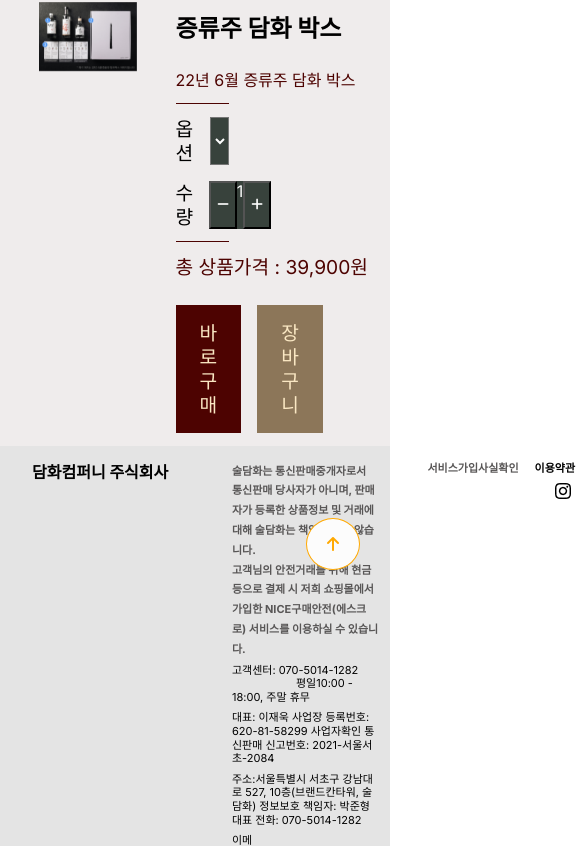
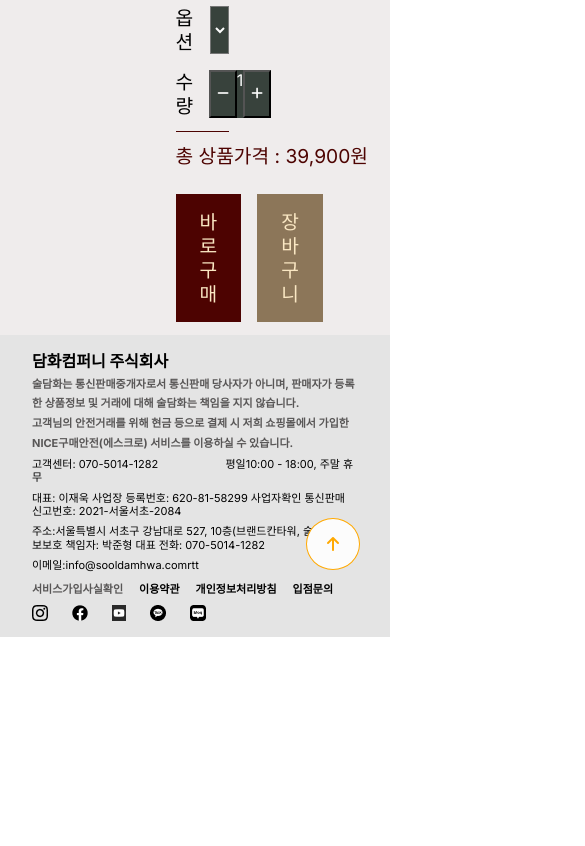
Before and after one commit to YooSangbum/project1, a plain HTML site: page subscription.html in a window 390 px wide. Shown: the part 214-1060 px from the top of the page, 585 px wide, since content can reach past the window. After the commit the page ends 851 px from the top, so only its background shows below. Drawn offline with nearby package versions, Linux system fonts and the light colour scheme.

Commit message:
헤더,푸터 css 정리

```diff
--- a/css/footer.css
+++ b/css/footer.css
@@ -84,7 +84,7 @@ body {
   position: fixed;
   bottom: 60px;
   right: 30px;
-  /* z-index: 999; */
+  z-index: 999;
   border: 1px solid var(--col-1);
   background-color: var(--col-2);
   color: var(--col-1);
@@ -92,3 +92,36 @@ body {
   padding: 15px 20px;
   border-radius: 100%;
 }
+
+/* 반응형 */
+
+@media (max-width: 1400px) {
+  .footer_wrap {
+    padding: 1rem;
+  }
+}
+@media (max-width: 1024px) {
+  .footer_wrap {
+    flex-direction: column;
+  }
+  .companyName {
+    padding-bottom: 1vw;
+  }
+  .footer_right p {
+    justify-content: flex-start;
+  }
+  .footer_right {
+    padding-top: 1vw;
+  }
+  .footer_right span {
+    padding-left: 0;
+    padding-right: 1rem;
+  }
+  .footer_right div {
+    justify-content: flex-start;
+  }
+  .footer_right img {
+    padding-left: 0;
+    padding-right: 1.5rem;
+  }
+}
--- a/css/header.css
+++ b/css/header.css
@@ -28,6 +28,7 @@ body {
   width: 100%;
 }
 .top_nav {
+  padding: 1rem 0;
   display: flex;
   justify-content: space-between;
   align-items: center;
@@ -71,3 +72,18 @@ body {
 .fun a {
   padding: var(--gap1) var(--gap1) 0;
 }
+
+/* 반응형 */
+@media (max-width: 1024px) {
+  .gnb {
+    margin-left: 30px;
+  }
+  .gnb a {
+    margin-right: 3rem;
+  }
+}
+@media (max-width: 768px) {
+  .gnb {
+    display: none;
+  }
+}
```
